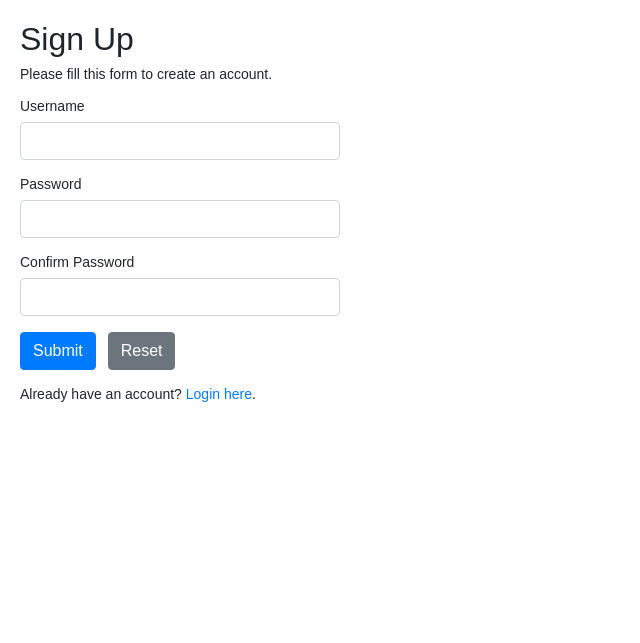
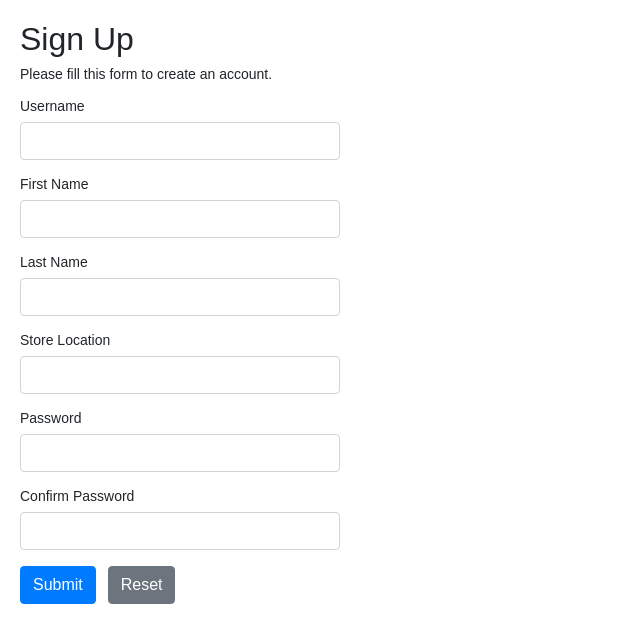
Before and after one commit to NickGray99/CSC599-Final-Project, a PHP site: page /register.php in a window 1280 px wide. Shown: the top 643 px of the page, without its empty margins (0-640 px from the left). Run offline with PHP 8.4, Linux system fonts and the light colour scheme.

Commit message:
added stuff to register.php. still need to change php

```diff
--- a/workingfolder/register.php
+++ b/workingfolder/register.php
@@ -117,6 +117,21 @@ if($_SERVER["REQUEST_METHOD"] == "POST"){
                 <span class="invalid-feedback"><?php echo $username_err; ?></span>
             </div>
             <div class="form-group">
+                <label>First Name</label>
+                <input type="text" name="firstname" class="form-control <?php echo (!empty($username_err)) ? 'is-invalid' : ''; ?>" value="<?php echo $username; ?>">
+                <span class="invalid-feedback"><?php echo $username_err; ?></span>
+            </div>
+            <div class="form-group">
+                <label>Last Name</label>
+                <input type="text" name="lastname" class="form-control <?php echo (!empty($username_err)) ? 'is-invalid' : ''; ?>" value="<?php echo $username; ?>">
+                <span class="invalid-feedback"><?php echo $username_err; ?></span>
+            </div>
+            <div class="form-group">
+                <label>Store Location</label>
+                <input type="text" name="storelocation" class="form-control <?php echo (!empty($username_err)) ? 'is-invalid' : ''; ?>" value="<?php echo $username; ?>">
+                <span class="invalid-feedback"><?php echo $username_err; ?></span>
+            </div>
+            <div class="form-group">
                 <label>Password</label>
                 <input type="password" name="password" class="form-control <?php echo (!empty($password_err)) ? 'is-invalid' : ''; ?>" value="<?php echo $password; ?>">
                 <span class="invalid-feedback"><?php echo $password_err; ?></span>
@@ -130,7 +145,7 @@ if($_SERVER["REQUEST_METHOD"] == "POST"){
                 <input type="submit" class="btn btn-primary" value="Submit">
                 <input type="reset" class="btn btn-secondary ml-2" value="Reset">
             </div>
-            <p>Already have an account? <a href="login.php">Login here</a>.</p>
+
         </form>
     </div>
 </body>
```
